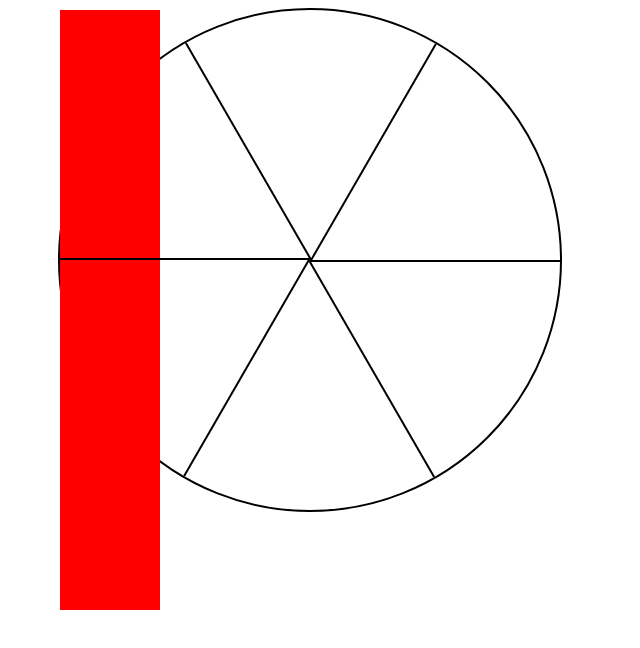
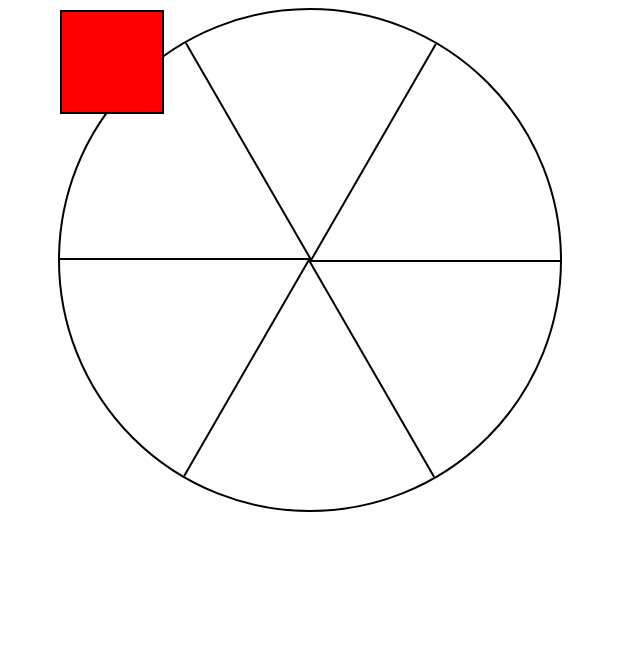
Before and after one commit to AdrielleRivera/Ferris-Wheel---freeCodeCamp, a plain HTML site: page index.html in a window 1280 px wide. Shown: the whole page, without its empty margins (0-640 px from the left). Drawn offline with Linux system fonts and the light colour scheme.

Commit message:
Update styles.css

```diff
--- a/styles.css
+++ b/styles.css
@@ -35,8 +35,10 @@
   transform: rotate(300deg);
 }
 
-.cabin{
-  background-color:red;
-  width:20%;
-  height:20%;
+.cabin {
+  background-color: red;
+  width: 20%;
+  height: 20%;
+  position:absolute;
+  border:2px solid;
 }
```
